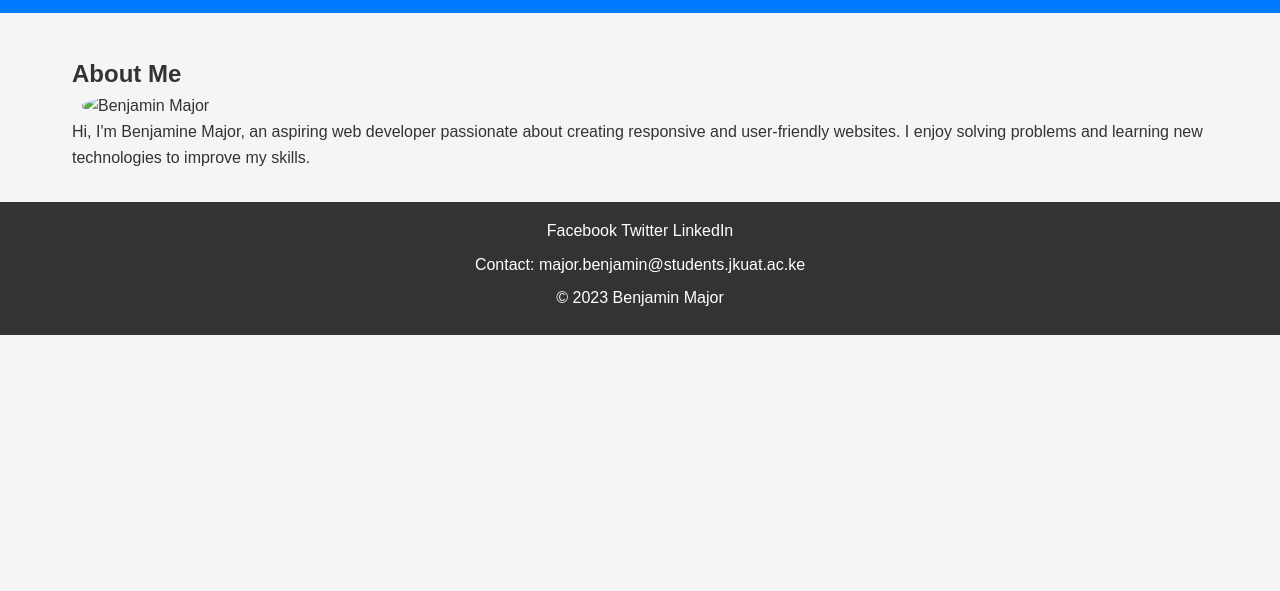
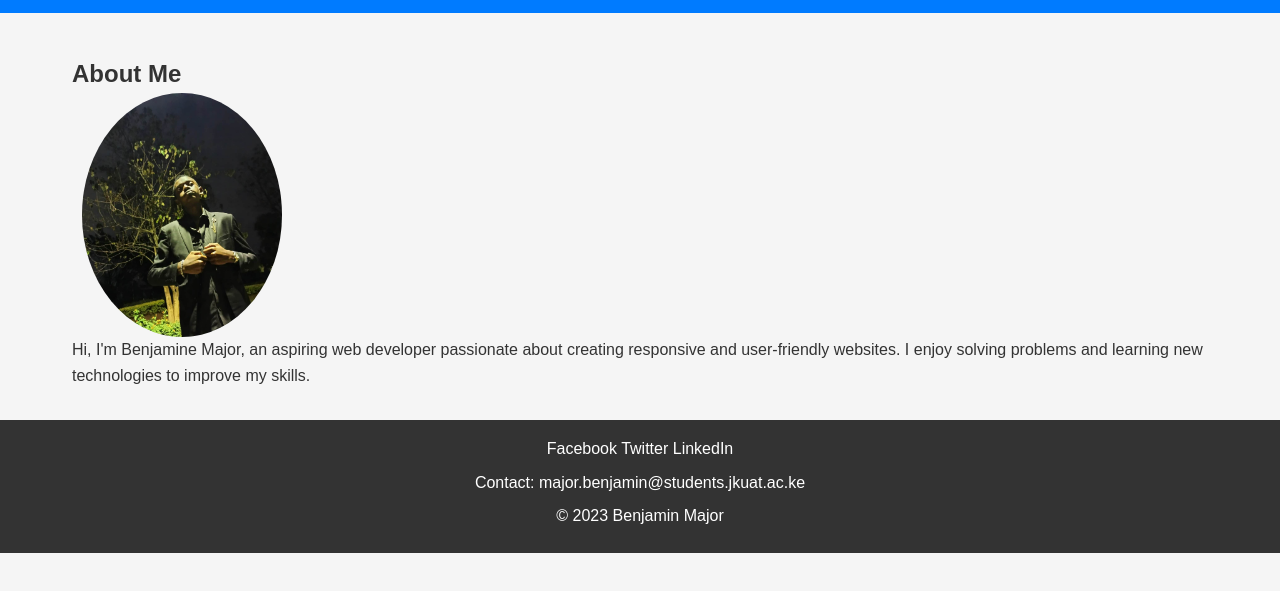
Before and after one commit to major-art/my-portfolio, a plain HTML site: page about.html in a window 1280 px wide. Shown: the part 57-648 px from the top of the page. Drawn offline with Linux system fonts and the light colour scheme.

Commit message:
Update about.html

```diff
--- a/about.html
+++ b/about.html
@@ -21,7 +21,7 @@
     <main>
         <section class="about">
             <h1>About Me</h1>
-            <img src="./images/mj.jpg" alt="Benjamin Major" style="width: 200px; height: auto; border-radius: 50%;">
+            <img src="mj.jpg" alt="Benjamin Major" style="width: 200px; height: auto; border-radius: 50%;">
             <p>Hi, I'm Benjamine Major, an aspiring web developer passionate about creating responsive and user-friendly websites. I enjoy solving problems and learning new technologies to improve my skills.</p>
         </section>
     </main>
```
